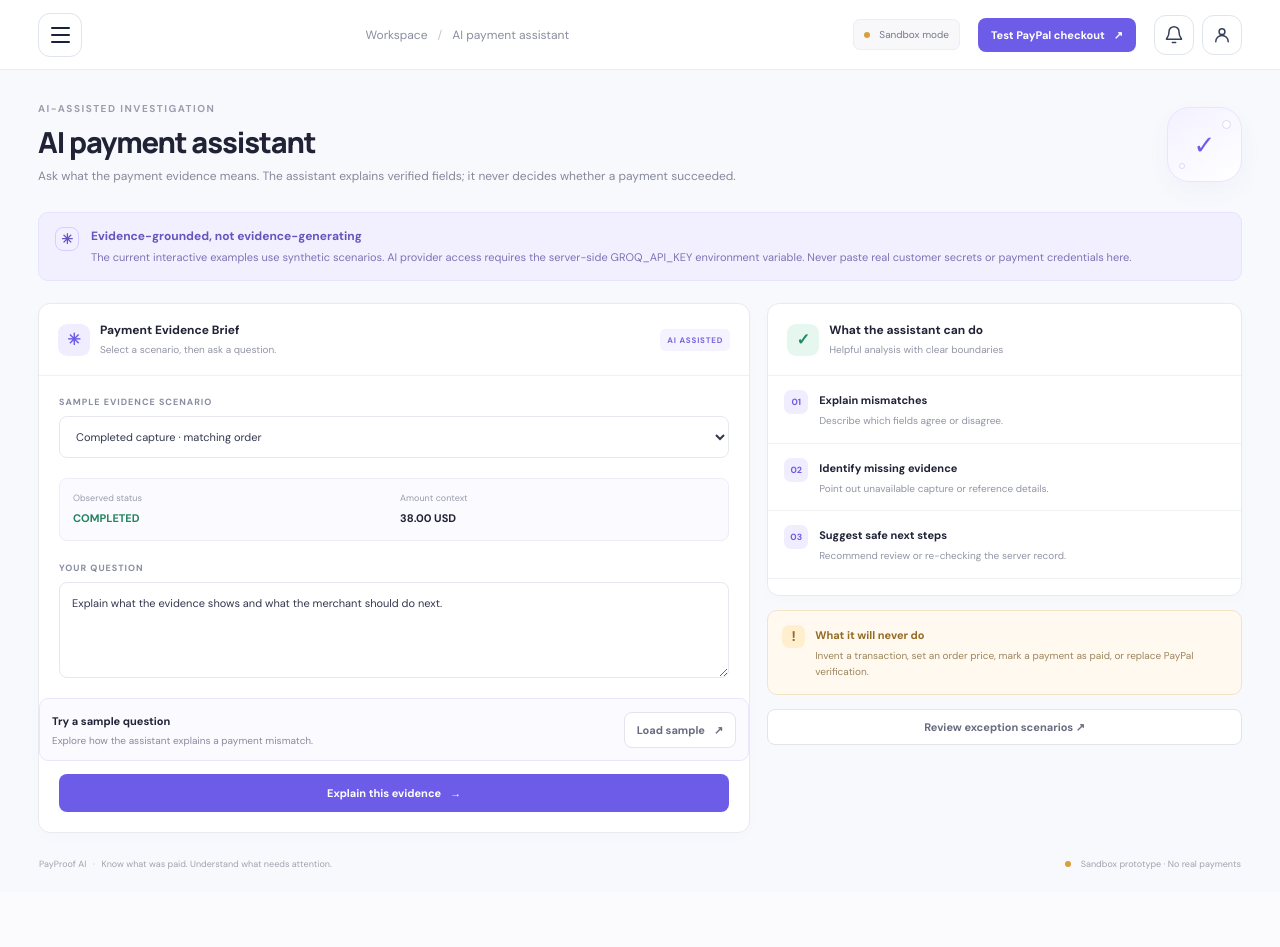
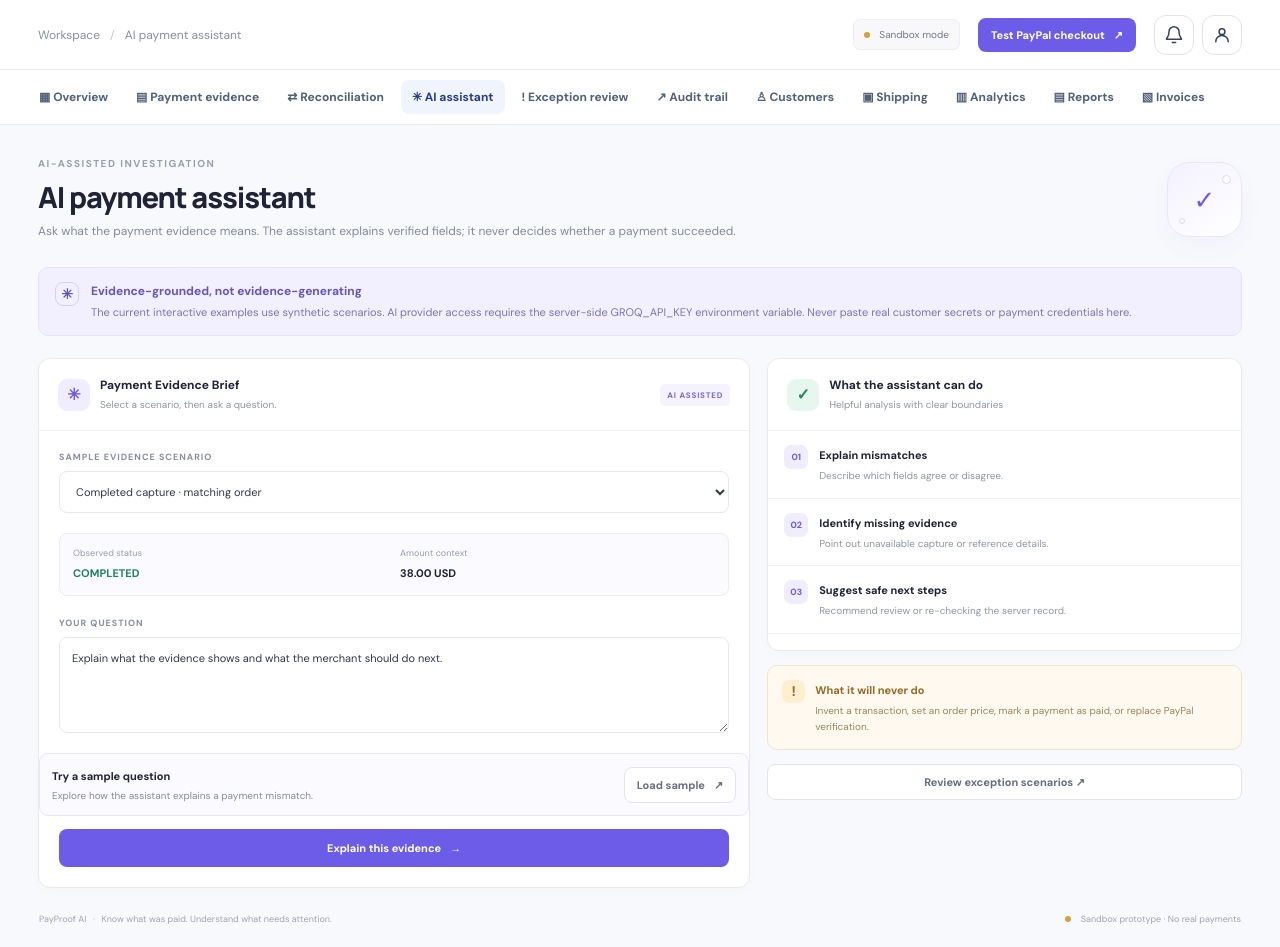
Before and after one commit to Moana-star/payproof-ai, a Next.js app: page /assistant in a window 1280 px wide. Before the commit the page ends 892 px from the top, so only its background shows below. Built offline with nearby package versions, Linux system fonts and the light colour scheme.

Commit message:
Use desktop navigation outside mobile hamburger menu

```diff
--- a/components/workspace-layout.tsx
+++ b/components/workspace-layout.tsx
@@ -45,6 +45,13 @@ export function WorkspaceLayout({ title, eyebrow, description, children }: {
         .ops-sidebar { display: none !important; }
         .ops-topbar { position: relative; display: flex; align-items: center; gap: 16px; }
         .ops-menu-wrap { position: relative; flex: 0 0 auto; z-index: 80; }
+        .ops-desktop-nav { display: none; }
+        @media (min-width: 641px) {
+          .ops-menu-wrap { display: none !important; }
+          .ops-desktop-nav { display: flex; flex-wrap: wrap; align-items: center; gap: 6px; padding: 10px 28px; border-bottom: 1px solid #e9edf4; background: #fff; }
+          .ops-desktop-nav a { padding: 9px 11px; border-radius: 8px; color: #526078; text-decoration: none; font-size: 12px; font-weight: 650; white-space: nowrap; }
+          .ops-desktop-nav a:hover, .ops-desktop-nav a.is-active { background: #f0f4ff; color: #263f82; }
+        }
         .ops-header-icons { display: inline-flex; align-items: center; gap: 8px; }
         .ops-header-icon { width: 40px; height: 40px; display: inline-flex; align-items: center; justify-content: center; border: 1px solid #dfe4ed; border-radius: 12px; background: #fff; color: #34415a; text-decoration: none; }
         .ops-header-icon:hover { background: #f4f7fc; border-color: #a9b5ca; }
@@ -90,6 +97,9 @@ export function WorkspaceLayout({ title, eyebrow, description, children }: {
           <div className="ops-breadcrumb"><Link href="/">Workspace</Link><span>/</span>{title}</div>
           <div className="ops-top-actions"><span className="ops-sandbox-pill"><i /> Sandbox mode</span><Link className="ops-checkout-link" href="/">Test PayPal checkout <span>↗</span></Link><div className="ops-header-icons"><Link className="ops-header-icon" href="/exceptions" aria-label="Notifications and exceptions" title="Notifications"><svg viewBox="0 0 24 24" aria-hidden="true"><path d="M18 8a6 6 0 0 0-12 0c0 7-3 7-3 9h18c0-2-3-2-3-9M10 21h4" /></svg></Link><Link className="ops-header-icon" href="/profile" aria-label="Open profile" title="Profile"><svg viewBox="0 0 24 24" aria-hidden="true"><circle cx="12" cy="8" r="3.5" /><path d="M4.5 20a7.5 7.5 0 0 1 15 0" /></svg></Link></div></div>
         </header>
+        <nav className="ops-desktop-nav" aria-label="Desktop workspace navigation">
+          {navigation.map((item) => <Link key={item.href} href={item.href} className={item.href === (activeRoute[title] || "/") ? "is-active" : ""}>{item.icon} <span>{item.label}</span></Link>)}
+        </nav>
         <div className="ops-content">
           <div className="ops-page-heading">
             <div><p className="ops-eyebrow">{eyebrow}</p><h1>{title}</h1><p>{description}</p></div>
```
